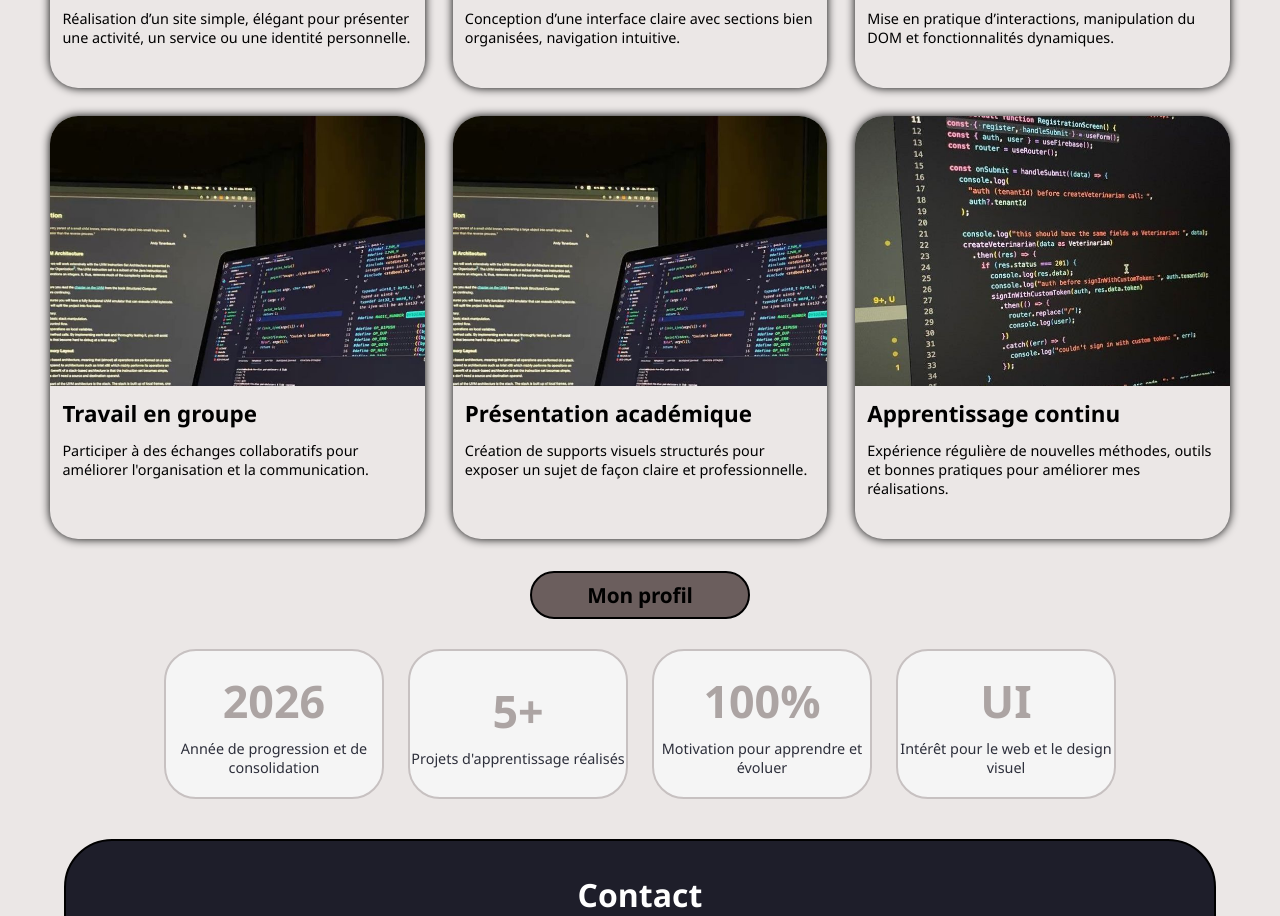
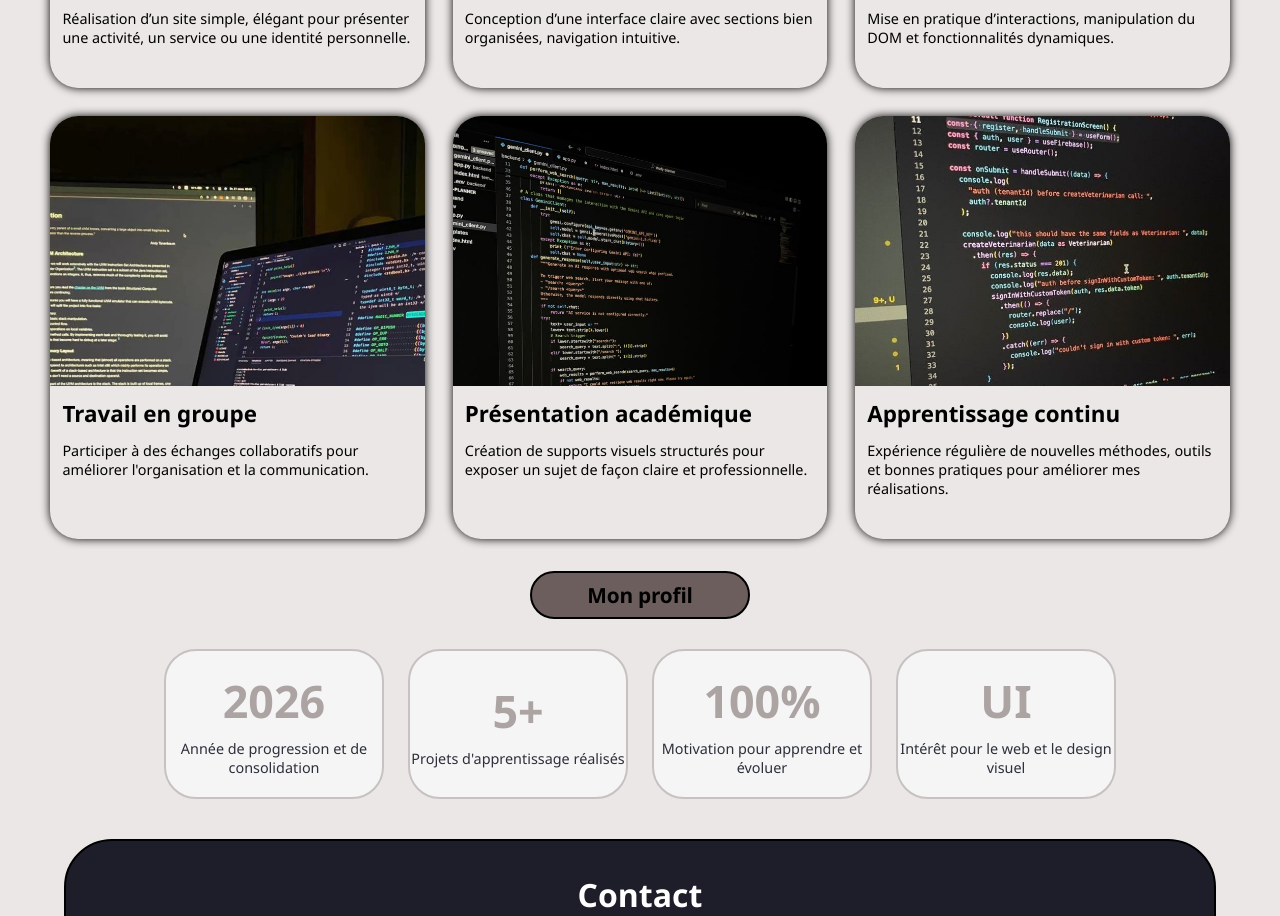
Before and after one commit to luhruqqayah08/Html2sem, a plain HTML site: page index.html in a window 1280 px wide. Shown: the part 1868-2784 px from the top of the page. Drawn offline with Linux system fonts and the light colour scheme.

Commit message:
suppression

```diff
--- a/index.html
+++ b/index.html
@@ -134,7 +134,7 @@
 
       <div class="cvf">
         <div class="rectangle">
-          <img src="télécharger (4).jpeg" alt="" />
+          <img src="Coding aesthetics.jpeg" alt="" />
         </div>
 
         <div class="text">
```
Also changed, not shown: télécharger (4).jpeg (deleted).
